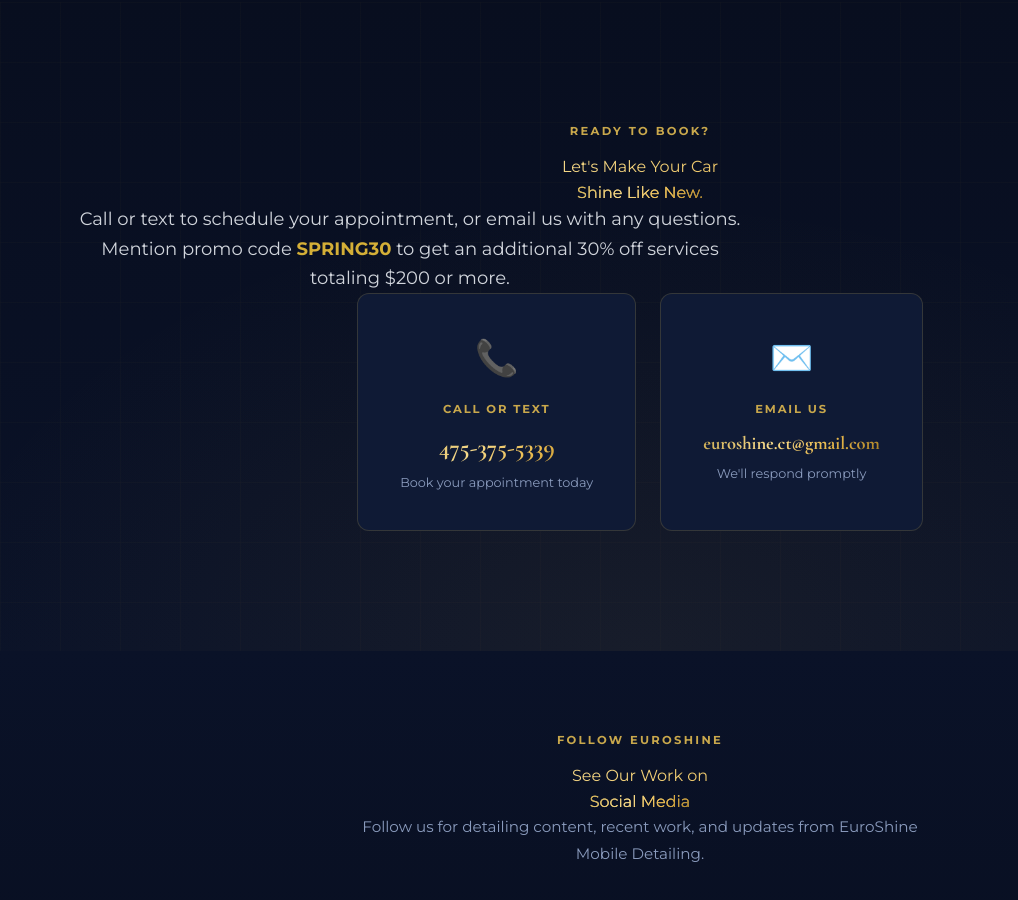
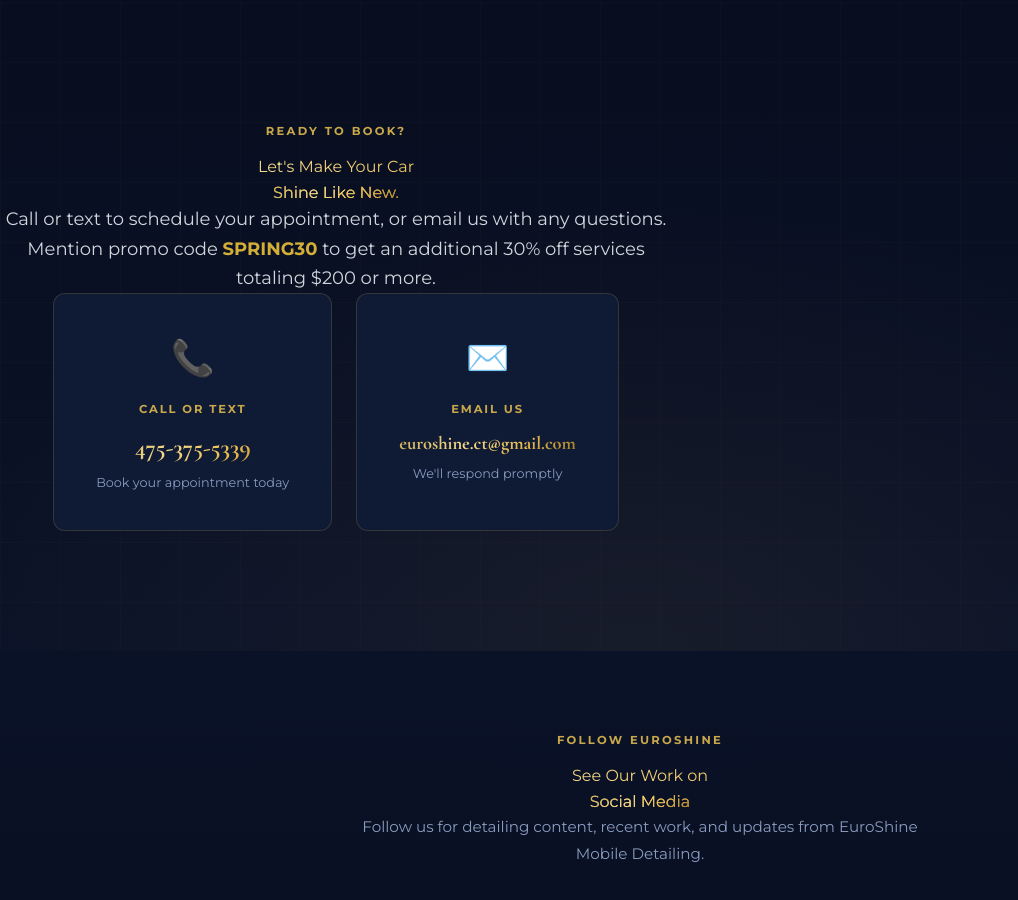
Before and after one commit to euroshinect-code/euroshine-site, a React (Vite) app: page / in a window 1280 px wide. Shown: the part 6300-7200 px from the top of the page, without its empty margins (0-1018 px from the left). Built offline with nearby package versions, Linux system fonts and the light colour scheme.

Commit message:
add promo banner and countdown timer

```diff
--- a/src/App.jsx
+++ b/src/App.jsx
@@ -1769,8 +1769,9 @@
       {/* 7. FINAL CTA                              */}
       {/* ══════════════════════════════════════════ */}
       <section id="cta">
-        <div className="section-wrap">
-          <div className="fade-in">
+        <div className="mx-auto max-w-2xl px-4 text-center">
+
+          <div className="fade-in text-center">
             <div className="section-eyebrow">Ready to Book?</div>
             {/* CTA headline — edit here */}
             <h2 className="gold-text">
```
